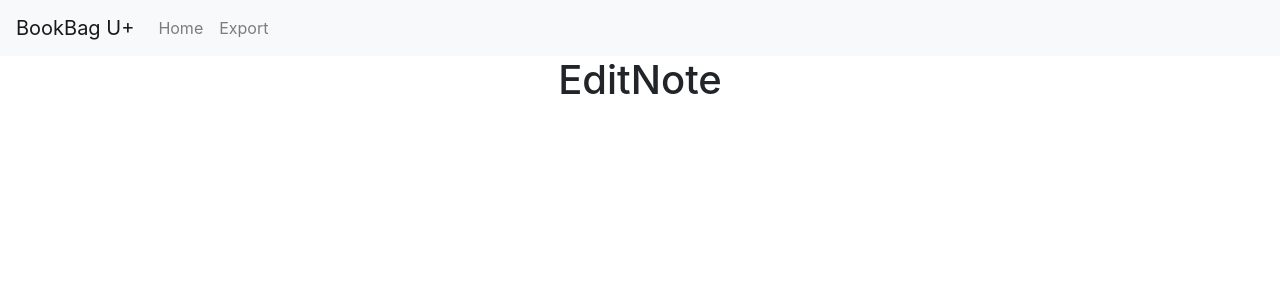
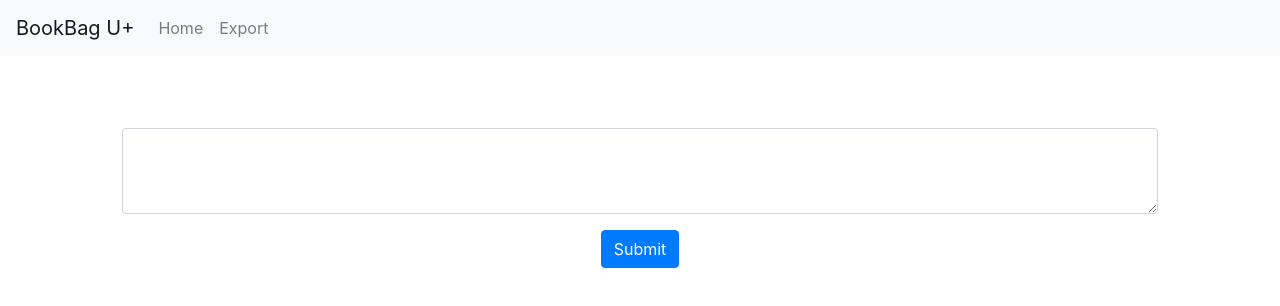
Before and after one commit to CatLibWilk/bookbag, a React (Create React App) app in the folder client/: page /editnote/1 in a window 1280 px wide. Shown: the top 306 px of the page. Built offline with nearby package versions, Linux system fonts and the light colour scheme; no server answers.

Commit message:
working on editnote

```diff
--- /dev/null
+++ b/client/src/components/Form/Form.js
@@ -0,0 +1,19 @@
+import React from "react";
+
+const Form = (props) => (
+
+
+    <div className="col-lg-10 mt-5 mx-auto">
+    <form>
+       <div className="form-group">
+        <label>{props.text}</label>
+        <textarea className="form-control" placeholder={props.form_text} id="text-area" rows="3"></textarea>
+      </div>
+
+      <button className="btn btn-primary" onClick={props.click()} type="submit">Submit</button>
+    </form>
+  </div>
+
+);
+
+export default Form;
--- /dev/null
+++ b/client/src/components/Form/index.js
@@ -0,0 +1 @@
+export { default } from "./Form";
--- a/client/src/pages/CreateNote/CreateNote.js
+++ b/client/src/pages/CreateNote/CreateNote.js
@@ -1,6 +1,7 @@
 import React, { Component } from "react";
 import { Link, Redirect } from "react-router-dom";
 import API from "../../utils/API";
+import Form from "../../components/Form";
 
 class CreateNote extends Component {
   state = {
@@ -35,16 +36,17 @@
       return <Redirect to={`/mainpage/${this.props.match.params.id}`} />
     }
     return(
-        <div className="col-lg-10 mt-5 mx-auto">
-          <form>
-            <div className="form-group">
-              <label>Enter a new note here</label>
-              <textarea className="form-control" id="text-area" rows="3"></textarea>
-            </div>
-            {console.log(this.props.match.params.citId)}
-            <button className="btn btn-primary" onClick={(e) => this.handleSubmit(e)} type="submit">Submit</button>
-          </form>
-        </div>
+      <Form click={(e) => this.handleSubmit} text={"Enter a new note here"}/>
+        // <div className="col-lg-10 mt-5 mx-auto">
+        //   <form>
+        //     <div className="form-group">
+        //       <label>Enter a new note here</label>
+        //       <textarea className="form-control" id="text-area" rows="3"></textarea>
+        //     </div>
+        //     {console.log(this.props.match.params.citId)}
+        //     <button className="btn btn-primary" onClick={(e) => this.handleSubmit(e)} type="submit">Submit</button>
+        //   </form>
+        // </div>
       )
   }
 }
--- a/client/src/pages/EditNote/EditNote.js
+++ b/client/src/pages/EditNote/EditNote.js
@@ -1,22 +1,30 @@
 import React, { Component } from "react";
 import { Link } from "react-router-dom";
 import API from "../../utils/API";
+import Form from "../../components/Form";
 
 class EditNote extends Component {
   state = {
-    current: []
+    current: ""
   };
 
   componentDidMount(){
     this.getData();
   };
 
+  handleSubmit = (e) => {
+    e.preventDefault();
+    const body = document.getElementById("text-area").value;
+    console.log(body)
+  }
+
+
   getData = () => {
     const currentUrl = this.props.match.path;
     if(currentUrl.includes('note')){
       API.getNote(this.props.match.params.id)
           .then(result => {
-            console.log(result);
+            this.setState({current: result.data.body});
           });
     };
     if(currentUrl.includes('citation')){
@@ -28,8 +36,9 @@
   };
 
   render() {
+
     return(
-      <h1>EditNote</h1>
+      <Form click={(e) => this.handleSubmit} form_text={this.state.current} head-text={"Edit your note"}/>
       )
   };
 };
```
